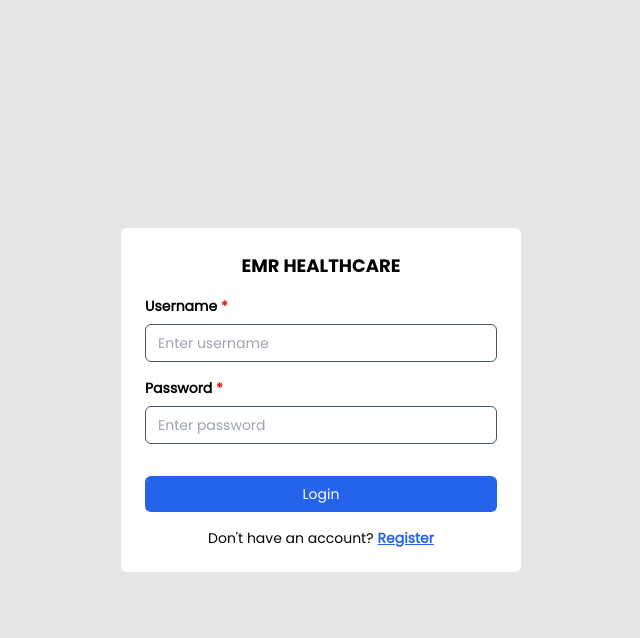
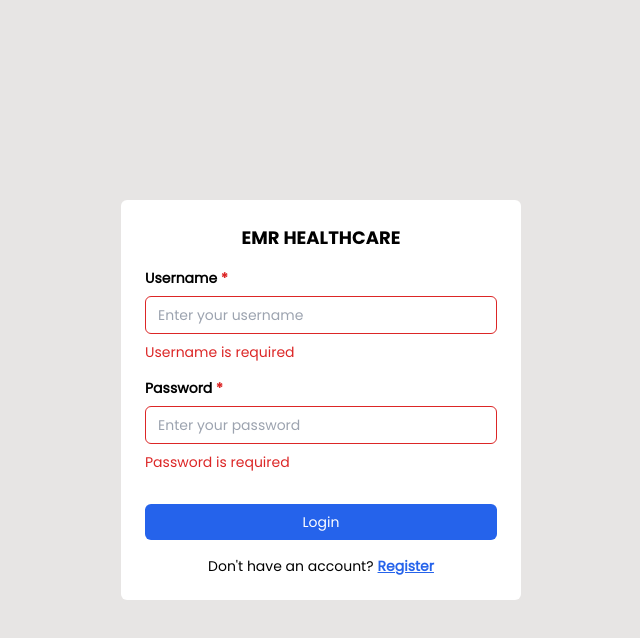
Before and after one commit to Mzala123/Erm-healthcare, a React (Vite) app: page / in a window 1280 px wide. Both pictures are taken after a click on the button "Login". Shown: the top 638 px of the page, without its empty margins (319-959 px from the left). Built offline with nearby package versions, Linux system fonts and the light colour scheme.

Commit message:
login component

```diff
--- a/src/components/auth/Login.jsx
+++ b/src/components/auth/Login.jsx
@@ -14,15 +14,15 @@ function Login(){
             {
                 name:"username",
                 value:"",
-                placeholder:"Enter username",
+                placeholder:"Enter your username",
                 label:"Username",
                 required:true,
-                type:'text',
+                type:'email',
             },
             {
                 name:"password",
                 value:"",
-                placeholder:"Enter password",
+                placeholder:"Enter your password",
                 label:"Password",
                 required:true,
                 type:'password',
@@ -32,30 +32,60 @@ function Login(){
 
     const[loginFields, setLoginFields] = useState(fields)
 
+    function validateField(field){
+        if(field.required && !field.value.trim()){
+            return field.label +" is required"
+        }
+
+        if(field.type === "email" && field.value.trim()) {
+            const emailRegex = /^[^\s@]+@[^\s@]+\.[^\s@]+$/;
+            if (!emailRegex.test(field.value)) {
+                return "Please enter a valid email address";
+            }
+        }
+
+        if(field.type === "password" && field.value.trim()){
+            if(field.value.length < 6){
+                return "Password should have at least 6 characters"
+            }
+        }
+
+        return "";
+    }
+
     function handleChange(e){
         const {name, value} = e.target;
-        console.log(name, value);
-        const updatedFields = loginFields.map(field=>{
-            return  {
-                ...field,
-                [name]: value,
-            }
+        const updatedFields = loginFields.map((field)=>{
+           return field.name === name ?
+               {
+                  ...field,
+                  value:value,
+                  error:validateField({...field, value})
+               } : field
         })
-        console.log(updatedFields)
         setLoginFields(updatedFields)
     }
 
-    function handleSubmit(){
+    function handleSubmit(e){
+        e.preventDefault();
+        console.log("You've clicked me");
+        const updatedFields = loginFields.map((field) => ({
+            ...field,
+            error: validateField(field),
+        }));
+        setLoginFields(updatedFields);
+        const hasErrors = updatedFields.some((field) => field.error);
+        if (hasErrors) return;
+
 
     }
 
-
     return (
         <div className="bg-stone-200 h-screen flex justify-center items-center">
-            <div className="flex gap-4 flex-col p-6 rounded-md w-[400px] bg-white">
+            <div className="flex gap-4 flex-col p-6 w-full mx-4 rounded-md md:w-[400px]  bg-white">
                 <h1 className="text-lg text-center font-Poppins_Bold uppercase">EMR Healthcare</h1>
                 {
-                    fields.map((field) => (
+                    loginFields.map((field) => (
                         <div key={field.name}>
                             <InputField
                               name={field.name}
@@ -65,12 +95,13 @@ function Login(){
                               required={field.required}
                               type={field.type}
                               onChange={handleChange}
+                              error={field.error}
                             />
                         </div>
                     ))
                 }
                 <div></div>
-                <Button isLoading={isLoading} type="submit" onClick={handleSubmit}>
+                <Button isLoading={isLoading} onClick={handleSubmit}>
                     Login
                 </Button>
                 <div className="flex justify-center gap-1 text-sm">
--- a/src/components/form/InputField.jsx
+++ b/src/components/form/InputField.jsx
@@ -13,7 +13,7 @@ function InputField({type="text", value, name, onChange, onKeyUp, label, placeho
                     placeholder={placeholder}
                     name={name}
             />
-            {error && <span className="text-red-600">{error}</span>}
+            {error && <span className="text-red-600 text-sm">{error}</span>}
         </div>
     )
 }
```
